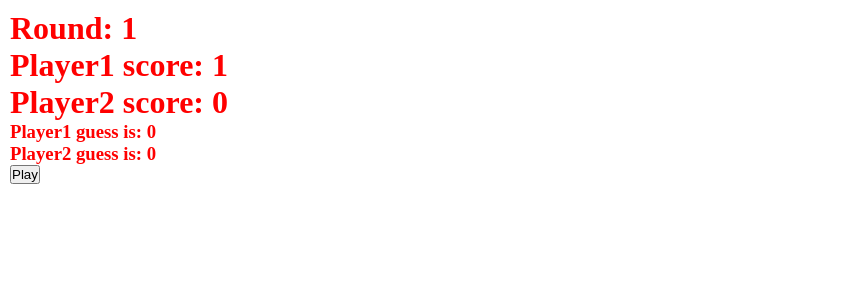
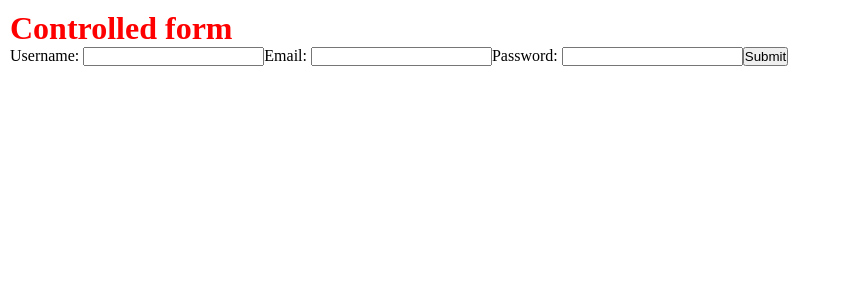
Before and after one commit to cent-kanayo/react-tutorial, a React (Create React App) app: page / in a window 1280 px wide. Shown: the top 300 px of the page, without its empty margins (0-841 px from the left). Built offline with nearby package versions, Linux system fonts and the light colour scheme.

Commit message:
new class 02 Dec 2022

```diff
--- a/src/App.js
+++ b/src/App.js
@@ -1,37 +1,67 @@
-import { useEffect, useRef, useState } from 'react';
+import React, { useEffect, useState } from 'react';
 
 const App = () => {
-  const [player1Score, setPlayer1Score] = useState(0);
-  const [player2Score, setPlayer2core] = useState(0);
-  const [player1, setPlayer1] = useState(0);
-  const [player2, setPlayer2] = useState(0);
-  const [round, setRound] = useState(1);
-
-  const handlePlay = () => {
-    const player1 = Math.floor(Math.random() * 10) + 1;
-    const player2 = Math.floor(Math.random() * 10) + 1;
-    setPlayer1(player1);
-    setPlayer2(player2);
-    setRound(round + 1);
+  const userLi = localStorage.getItem('user');
+  const userList = userLi ? JSON.parse(userLi) : [];
+  const [username, setUsername] = useState('');
+  const [password, setPassword] = useState('');
+  const [email, setEmail] = useState('');
+  const [users, setUsers] = useState(userList);
+  const handleSubmit = (e) => {
+    e.preventDefault();
+    const newUser = {
+      username: username,
+      password: password,
+      email: email,
+      id: new Date().getTime(),
+    };
+    setUsers((prev) => [...prev, newUser]);
   };
   useEffect(() => {
-    const sum = player1 + player2;
-    if (sum % 2 === 0) {
-      setPlayer1Score(player1Score + 1);
-    } else {
-      setPlayer2core(player2Score + 1);
-    }
-  }, []);
-
+    localStorage.setItem('user', JSON.stringify(users));
+  }, [users]);
+  const handleClick = (id) => {
+    setUsers(users.filter((user) => user.id === id));
+  };
   return (
     <div>
-      <h1>Round: {round}</h1>
-      <h1>Player1 score: {player1Score} </h1>
-      <h1>Player2 score: {player2Score} </h1>
-
-      <h3>Player1 guess is: {player1}</h3>
-      <h3>Player2 guess is: {player2}</h3>
-      <button onClick={handlePlay}>Play </button>
+      <h1>Controlled form</h1>
+      <form onSubmit={handleSubmit}>
+        <label htmlFor="">Username: </label>
+        <input
+          type="text"
+          value={username}
+          onChange={(e) => setUsername(e.target.value)}
+          required
+        />
+        <label htmlFor="">Email: </label>
+        <input
+          type="email"
+          value={email}
+          onChange={(e) => setEmail(e.target.value)}
+          required
+        />
+        <label htmlFor="">Password: </label>
+        <input
+          type="password"
+          value={password}
+          onChange={(e) => setPassword(e.target.value)}
+          required
+        />
+        <button type="submit">Submit</button>
+      </form>
+      <div>
+        {users.map((user) => (
+          <article key={user.id}>
+            <h3>{user.username}</h3>
+            <h3>{user.email}</h3>
+            <h3>{user.password}</h3>
+            <button type="button" onClick={() => handleClick(user.id)}>
+              delete
+            </button>
+          </article>
+        ))}
+      </div>
     </div>
   );
 };
```
